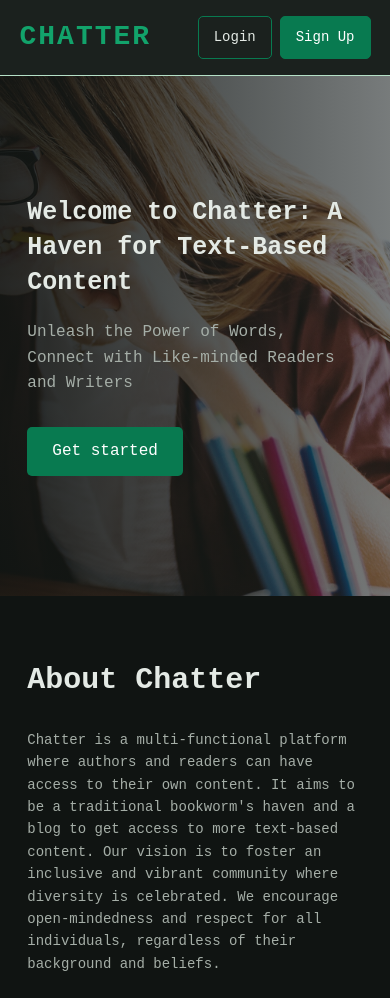
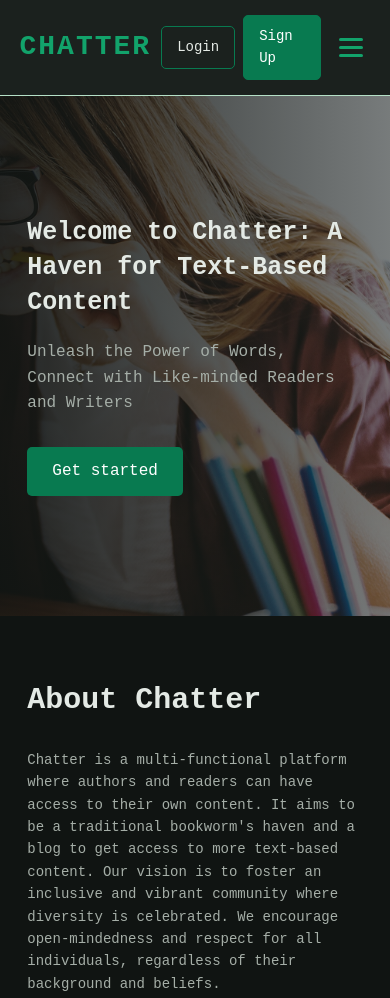
Before and after one commit to laureladiukwu26/First-Assignment-and-Assesment, a plain HTML site: page exam/project.html in a window 390 px wide. Shown: the top 998 px of the page. Drawn offline with Linux system fonts and the light colour scheme.

Commit message:
im tired, gosh

```diff
--- a/exam/style.css
+++ b/exam/style.css
@@ -495,6 +495,10 @@ img {
         display: none;
         position: relative;
     }*/
+    .mobile-menu {
+        display: block;
+        position: relative;
+    }
 
     .hamburger {
         display: flex;
```
